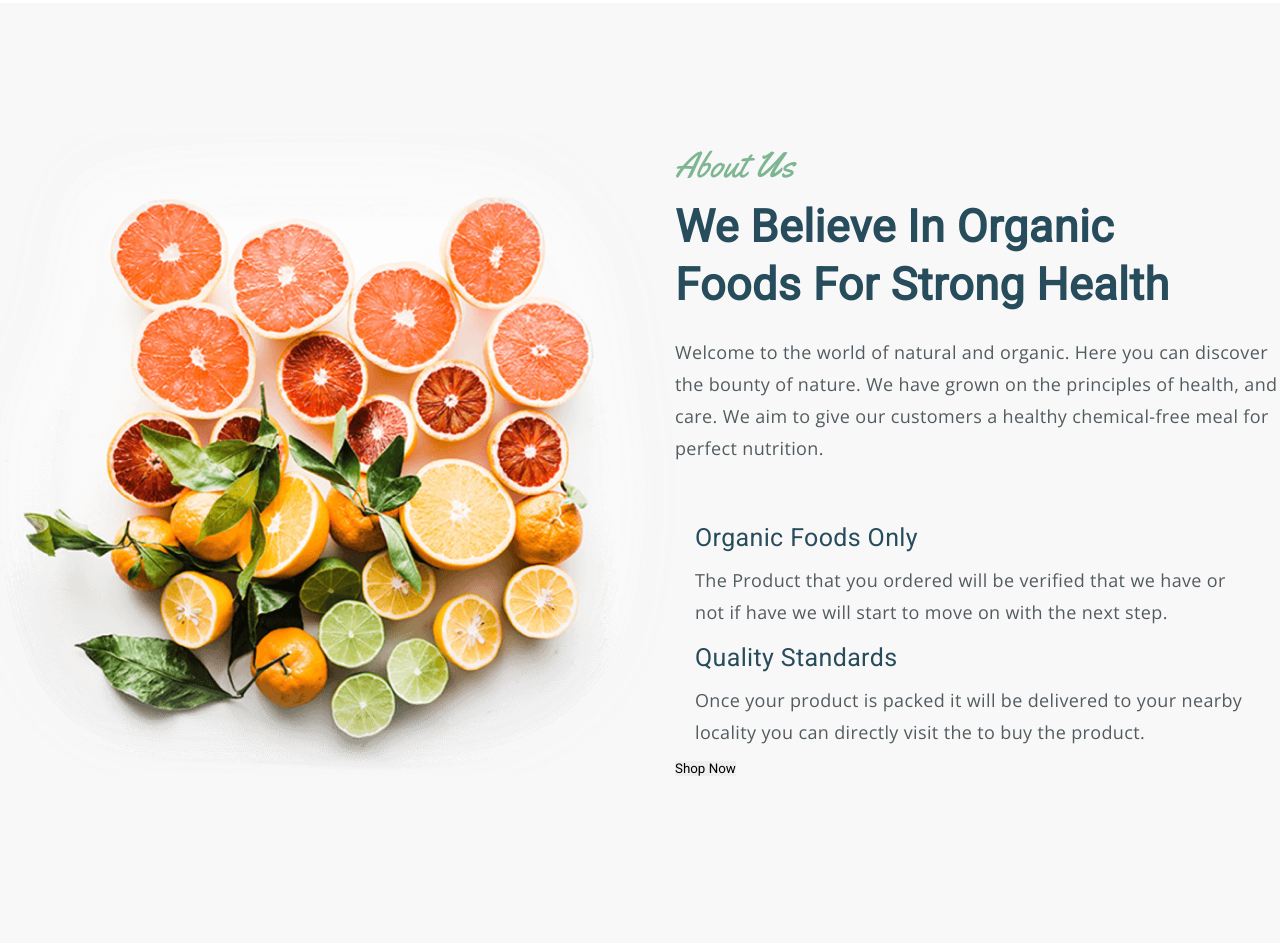
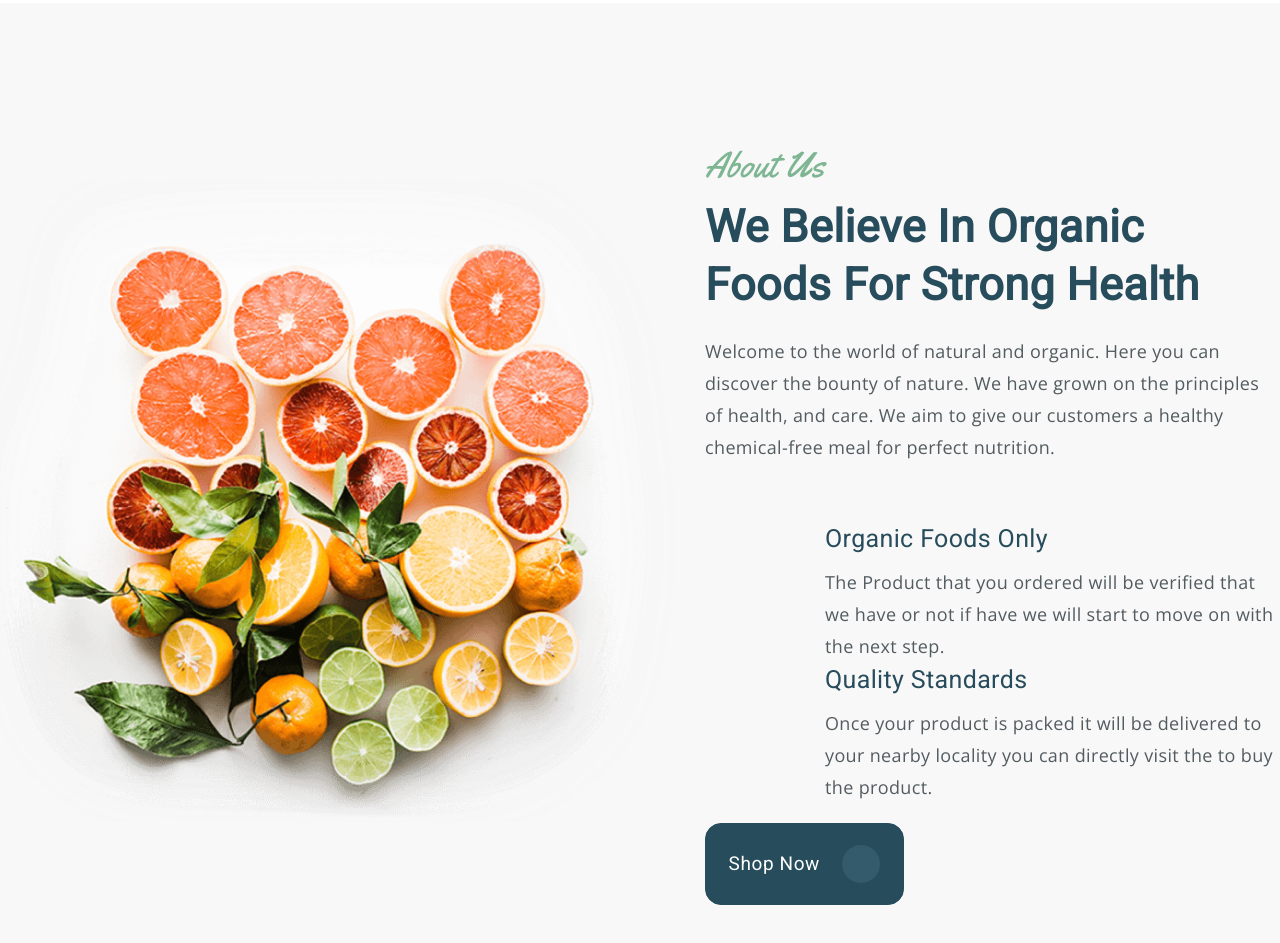
Before and after one commit to kate23com/Organick, a plain HTML site: page index.html in a window 1280 px wide. Shown: the part 1720-2663 px from the top of the page. Drawn offline with nearby package versions, Linux system fonts and the light colour scheme; a web font is replaced by a local one.

Commit message:
fix: fixed section about

```diff
--- a/style.css
+++ b/style.css
@@ -20,6 +20,8 @@ li {
 .wrapper {
    min-height: 100%;
    overflow: hidden;
+   max-width: 1440px;
+   margin: 0 auto;
 
    display: flex;
    flex-direction: column;
@@ -34,6 +36,7 @@ li {
    flex: 1 1 auto;
 }
 
+/*HEADER*/
 .header {
    max-height: 152px;
 }
@@ -103,6 +106,7 @@ li {
    padding: 0px 10px 0 0;
 }
 
+/*PREVIEW*/
 .preview {
    position: relative;
    background: url(./img/preview.svg) 0 1px no-repeat;
@@ -155,6 +159,8 @@ li {
    border-radius: 50%;
 }
 
+/*PROMOTION*/
+
 .promotion {
    height: 658px;
 }
@@ -205,23 +211,31 @@ li {
    color: #274C5B;
 }
 
+/*SECTION ABOUT US*/
 .about {
    background-color: #F9F8F8;
    min-height: 1006px;
-   max-width: 1440px;
-   margin: 0 auto;
 }
 
 .about__row {
    display: flex;
    padding: 130px 0;
+
 }
 
-.about__img {}
+.about__img {
+   flex: 0 0 675px;
+}
+
+.about__row img {
+   margin: 47px -30px 0 0;
+   width: 100%;
+}
 
 .about__column {
    display: flex;
    flex-direction: column;
+   padding: 0 0 0 30px
 }
 
 .title {
@@ -233,7 +247,7 @@ li {
 }
 
 .about__text {
-   padding: 22px 0 56px 0;
+   padding: 21px 0 58px 0;
 }
 
 .text {
@@ -242,26 +256,16 @@ li {
    font-weight: 400;
    font-size: 18px;
    line-height: 32px;
-   /* or 180% */
-
    letter-spacing: 0.36px;
-
    color: #525C60;
-}
-
-.about__list {
-   display: flex;
-   flex-direction: column;
 }
 
 .list-subtitle {
    display: flex;
-   flex-direction: row;
 }
 
 .list-box {
-   display: flex;
-   flex-direction: column;
+   padding: 0 0 0 20px;
 }
 
 .list-subtitle h4 {
@@ -271,19 +275,47 @@ li {
 }
 
 .about__list .text {
-   padding: 9px 0 30px 0;
+   padding: 10px 0 0 0;
 }
 
-.list-box {
-   padding: 0 20px;
-   max-height: 100px;
-   margin: 0 0 20px 0;
+.list-img {
+   flex: 0 0 100px;
+   margin: -45px 0 32px 0;
 }
 
-.list-img {}
+.list-img img {
+   width: 100%;
+}
 
-.about__button {}
 
-.button {}
 
-.about__submit {}
+.about__button {
+   display: flex;
+   justify-content: space-evenly;
+   align-items: center;
+   display: flex;
+   max-width: 199px;
+   min-height: 82px;
+   background: #274C5B;
+   border: 1px solid #274C5B;
+   border-radius: 16px;
+   margin: 20px 0 0 0;
+
+}
+
+.about__button button {
+   background-color: #274C5B;
+   border-radius: 16px;
+   font-size: 19px;
+   line-height: 32px;
+   letter-spacing: 0.6px;
+   text-transform: capitalize;
+   color: #FFFFFF;
+}
+
+.about__submit {
+   height: 38px;
+   width: 38px;
+   background-color: #335B6B;
+   border-radius: 50%;
+}
```
Also changed, not shown: index.html (+3 -7 lines).
